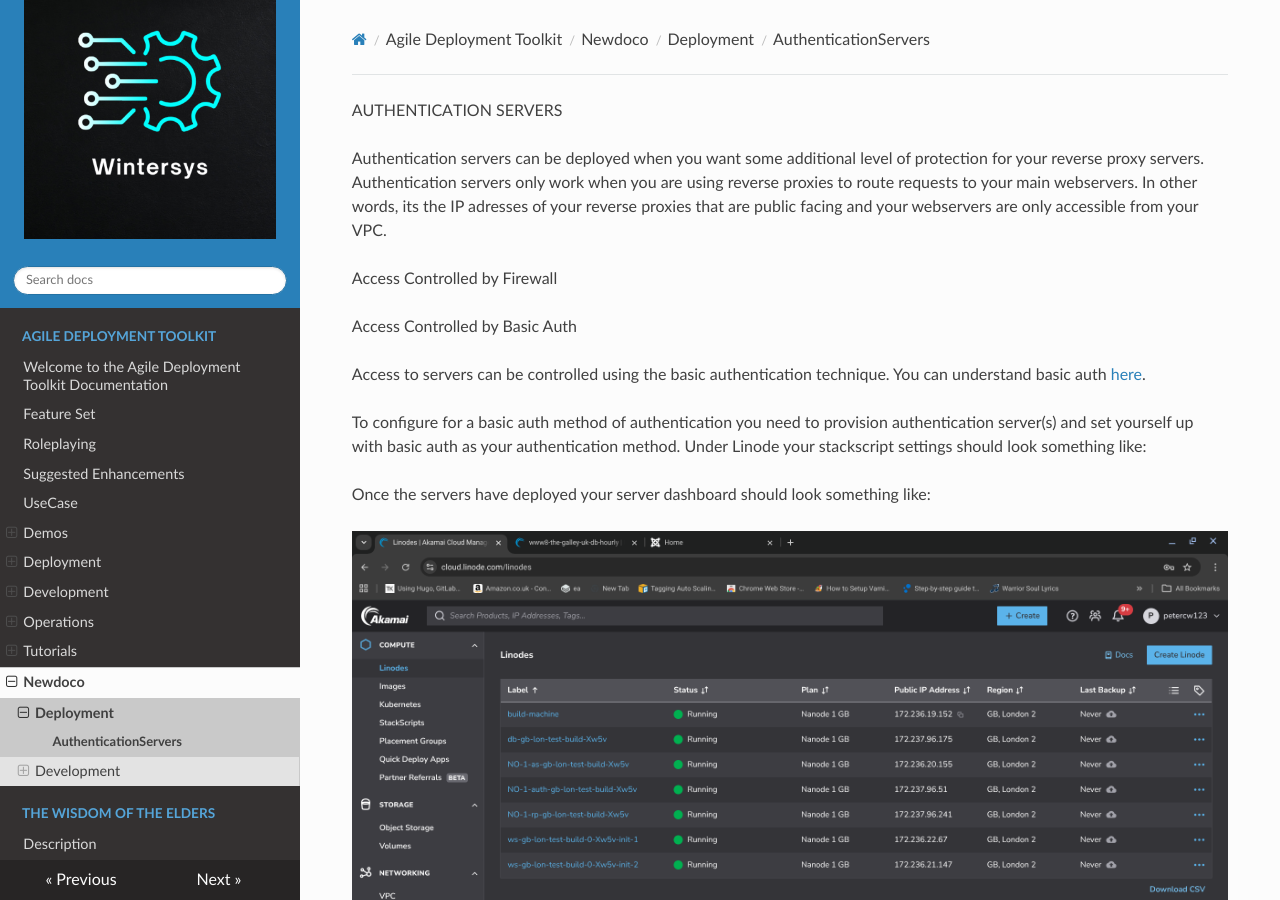
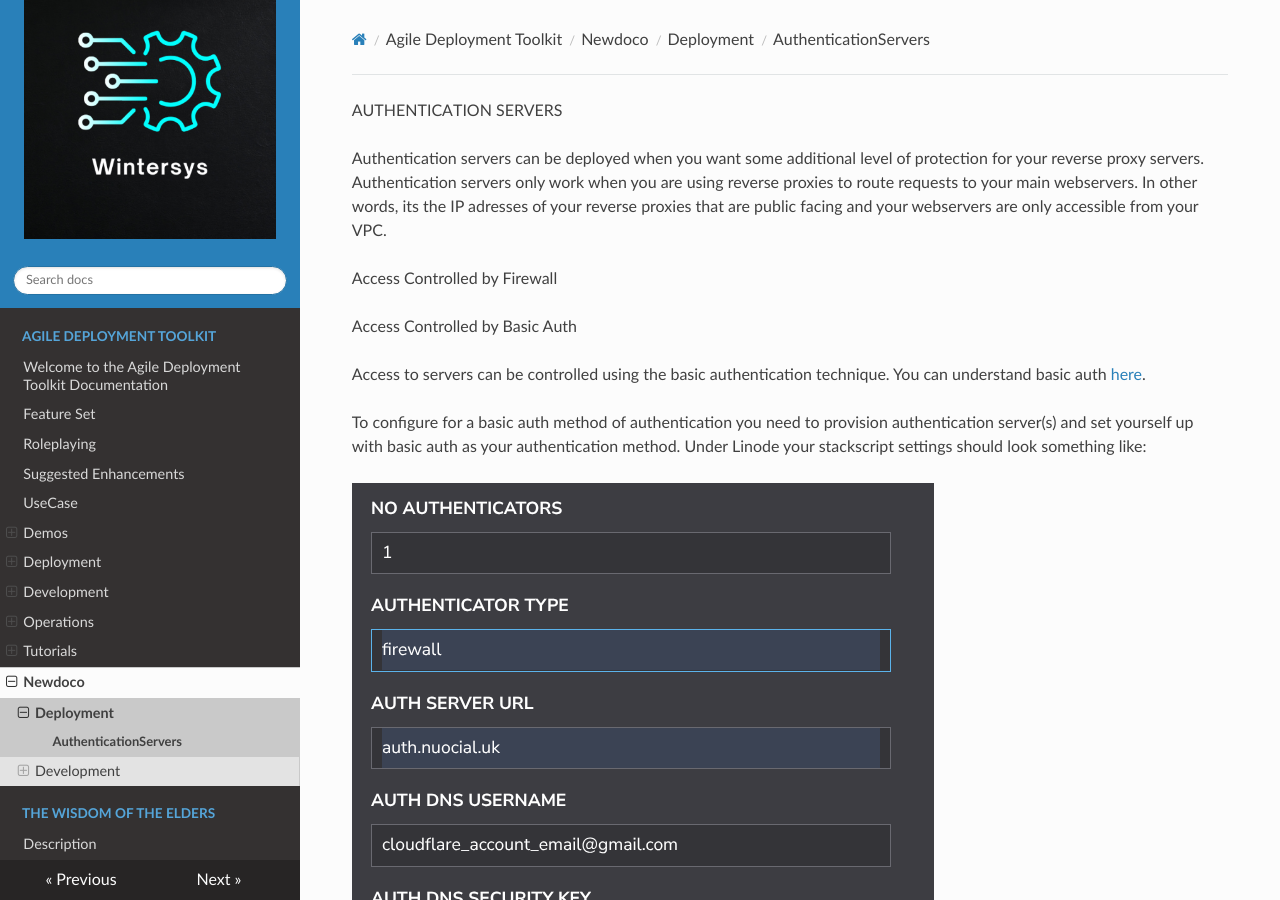
Before and after one commit to wintersys-dev/adt-documentation, an MkDocs documentation site: the page built from docs/Agile Deployment Toolkit/newdoco/Deployment/AuthenticationServers.md, in a window 1280 px wide and 900 px high. Built offline with MkDocs 1.6.1, drawn with Linux system fonts in a browser that asks for light colours; nearby versions of some CDN libraries.

Commit message:
Update AuthenticationServers.md

```diff
--- a/docs/Agile Deployment Toolkit/newdoco/Deployment/AuthenticationServers.md
+++ b/docs/Agile Deployment Toolkit/newdoco/Deployment/AuthenticationServers.md
@@ -12,7 +12,7 @@ Access to servers can be controlled using the basic authentication technique. Yo
 
 To configure for a basic auth method of authentication you need to provision authentication server(s) and set yourself up with basic auth as your authentication method. Under Linode your stackscript settings should look something like:
 
-
+![](images/basic-auth0.png "Basic Auth Authentication Screen")
 
 Once the servers have deployed your server dashboard should look something like:
 
```
